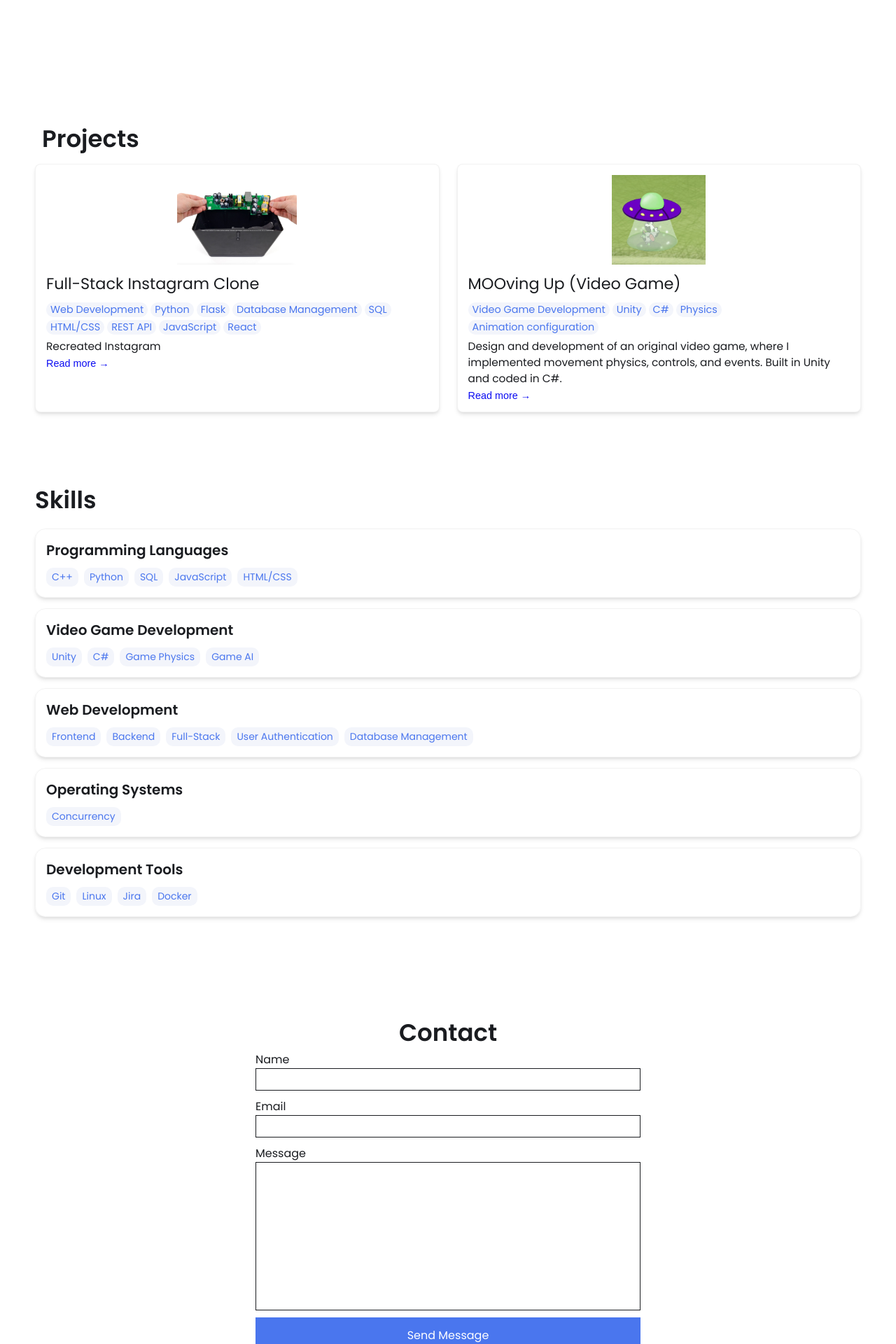
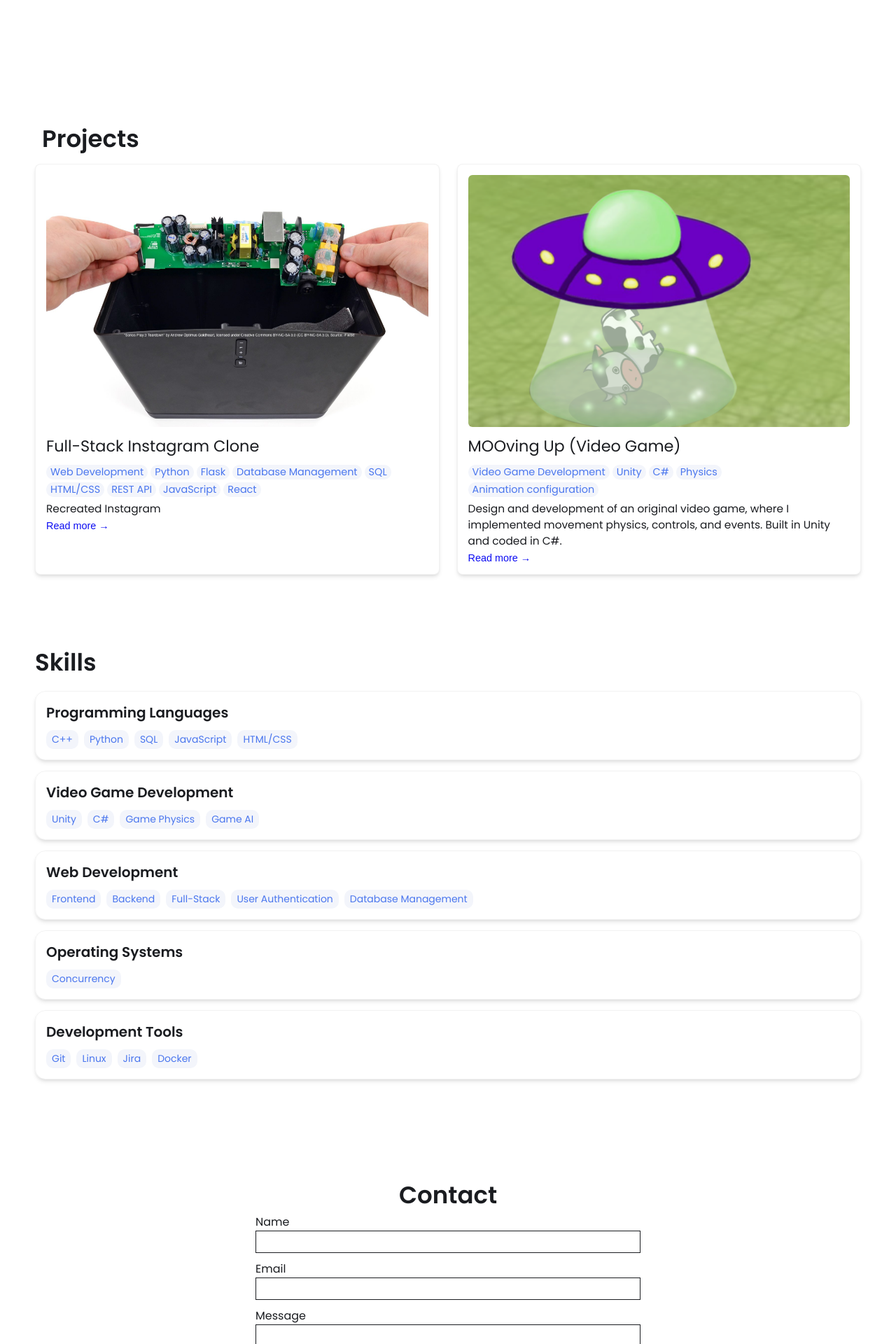
Before and after one commit to megan-chow/megan-chow.github.io, a Jekyll site: the page built from index.html, in a window 1280 px wide. Shown: the part 860-2780 px from the top of the page at 70% size. Built offline with Jekyll 4.4.1, drawn with Linux system fonts in a browser that asks for light colours.

Commit message:
main page image size

```diff
--- a/css/styles.css
+++ b/css/styles.css
@@ -315,9 +315,9 @@ nav .mobile-nav {
     width: 100%;
     height:auto;
     max-width: 100%;
-    max-height:128px;
+    max-height:360px;
     aspect-ratio: 1/1;
-    object-fit: contain;
+    object-fit: cover;
     display: block;
     border-radius: 6px;
     margin-bottom: 10px;
```
